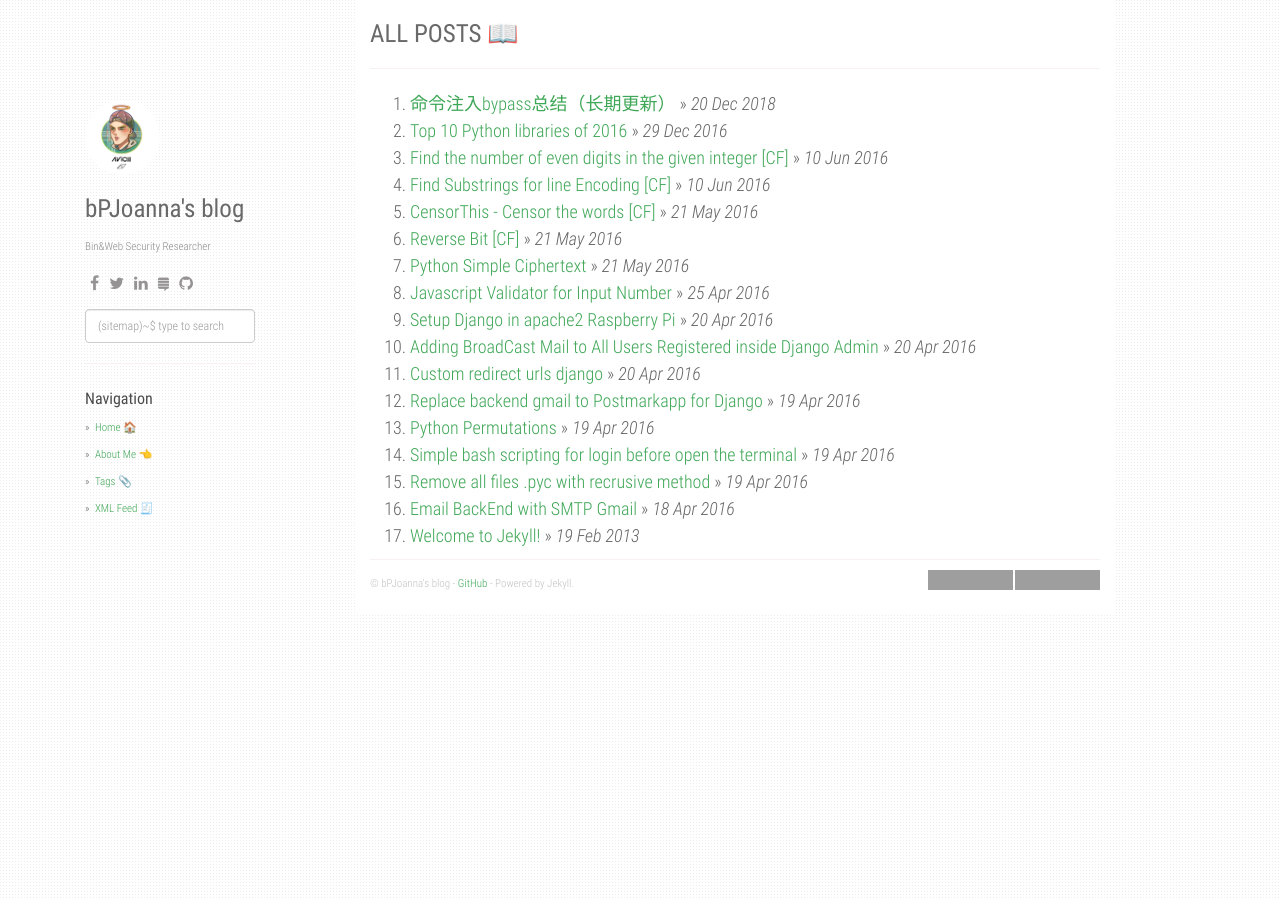
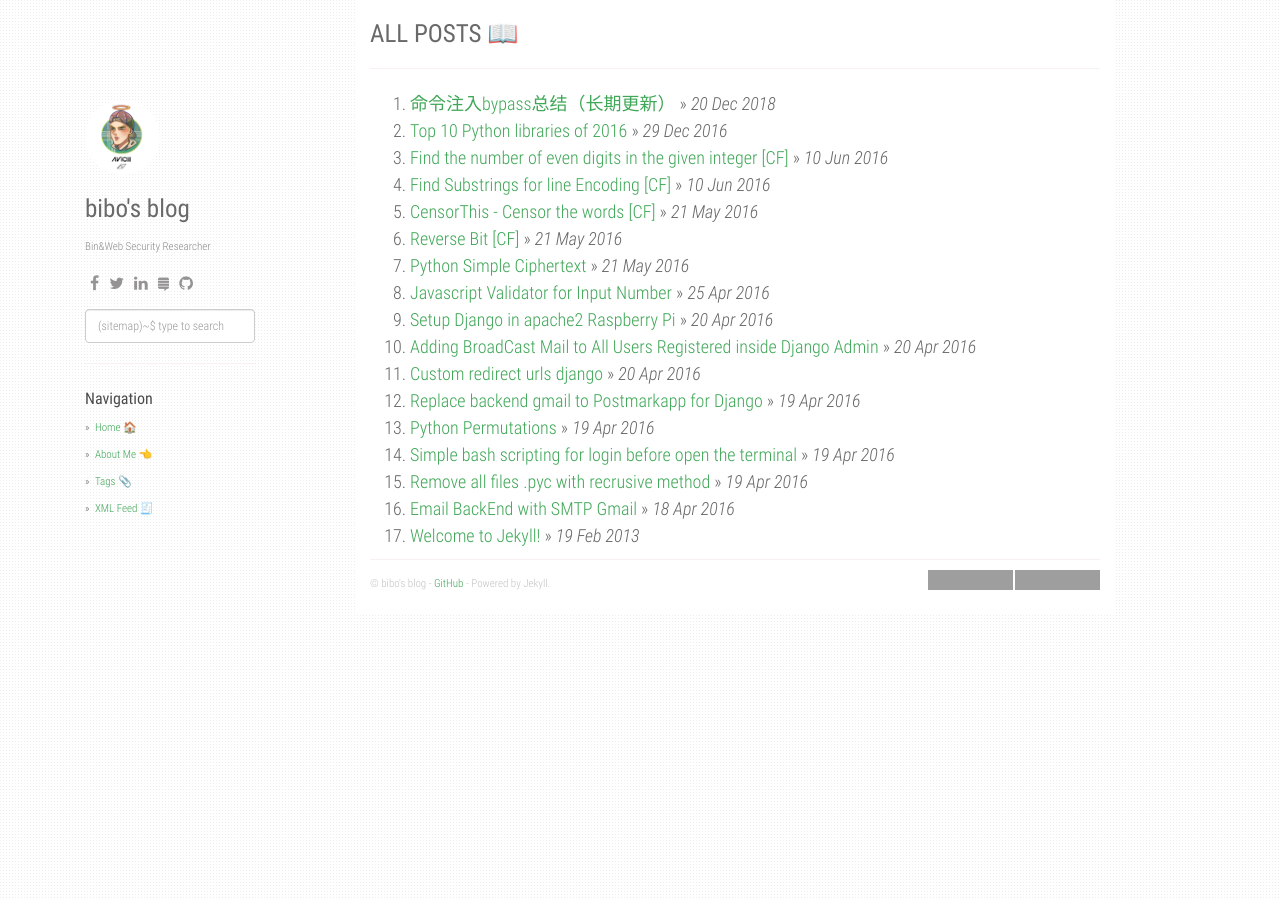
Before and after one commit to fuchen666/ppbibo.github.io, a Jekyll site: the page built from index.html, in a window 1280 px wide. Built offline with Jekyll 4.4.1, drawn with Linux system fonts in a browser that asks for light colours; the list of posts is cut into pages by our own code; some of the changed lines change nothing that is shown; grey boxes are pictures that could not be loaded.

Commit message:
update config file

```diff
--- a/_config.yml
+++ b/_config.yml
@@ -1,7 +1,7 @@
 title: ALL POSTS 📖
-description: bPJoanna Record life 🎬
-author: bPJoanna's blog
-github: https://github.com/Menggggg
+description: know it then do it🎬
+author: bibo's blog
+github: https://github.com/ppbibo
 about: Bin&Web Security Researcher
 avatar_url: /static/img/avatar.jpg
 
@@ -23,7 +23,7 @@
     - icon: fa-stack-exchange
       link: "#"
     - icon: fa-github
-      link: "https://github.com/Menggggg"
+      link: "https://github.com/ppbibo"
 
 
 urls:
@@ -34,7 +34,7 @@
     - text: XML Feed 🧾
       url: /feed.xml
 
-url: "https://ctf.dog"
+url: "https://6o9.im"
 baseurl: ""
 paginate: 20
 per_page: 20
```
